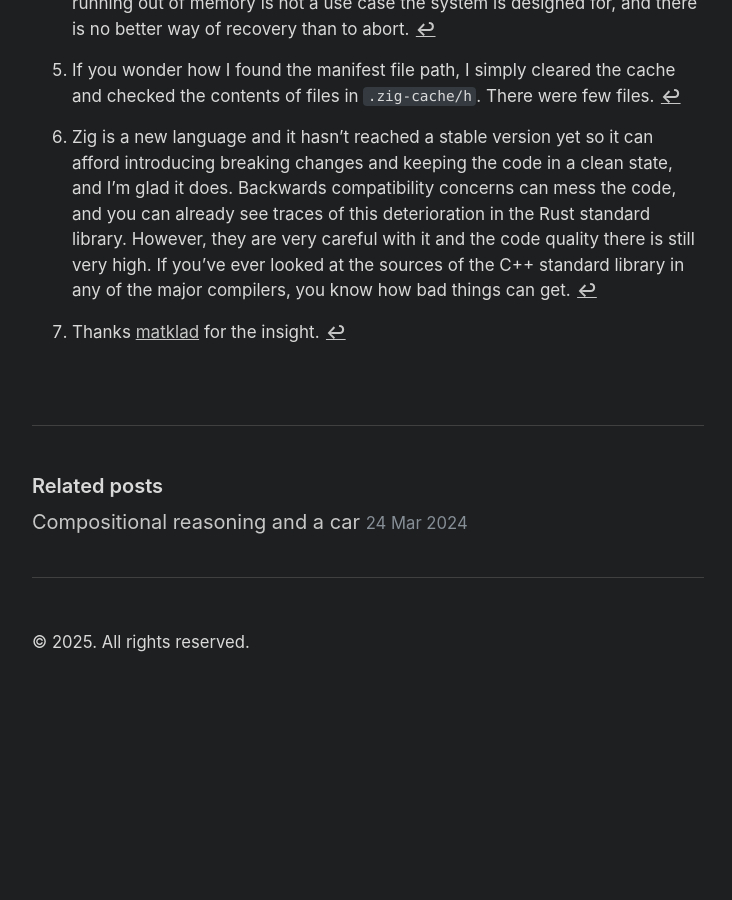
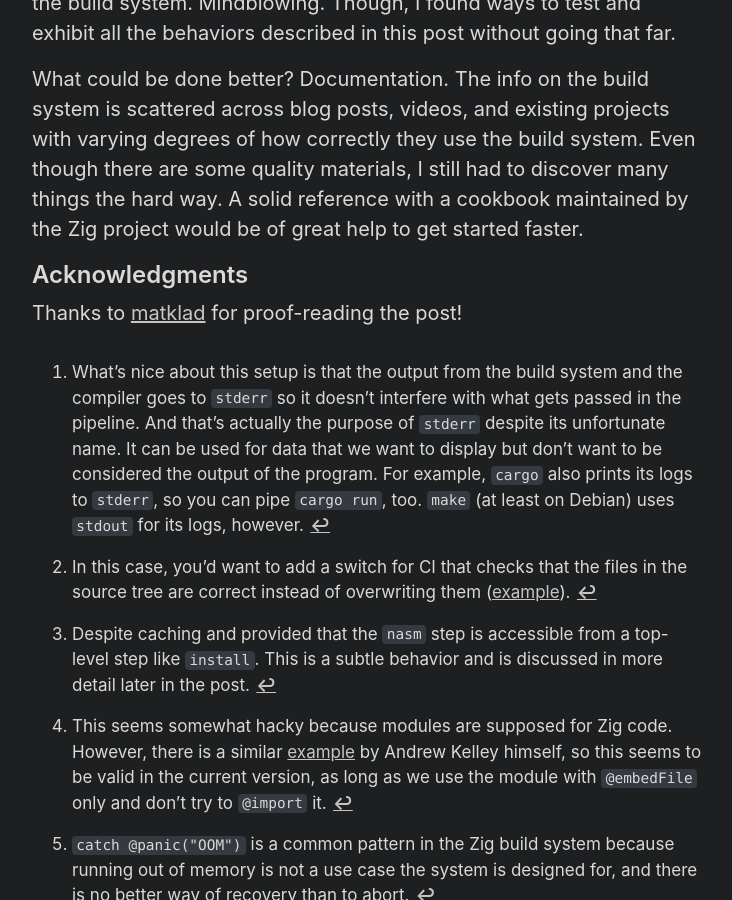
Before and after one commit to SmnTin/smntin.github.io, a Jekyll site: the page built from _posts/2025-07-13-zig-build-embed.md, in a window 1280 px wide and 900 px high, scrolled down 27982 px. Shown: the whole window, without its empty margins (272-1004 px from the left). Built offline with Jekyll 4.4.1, drawn with Linux system fonts in a browser that asks for light colours; comment, search, counter and statistics services are not loaded; before the commit the page ends 28686 px from its top, so only the background shows below that; some of the changed text lies outside the part shown.

Commit message:
Fixes to the Zig build system post

````diff
--- a/_posts/2025-07-13-zig-build-embed.md
+++ b/_posts/2025-07-13-zig-build-embed.md
@@ -114,19 +114,25 @@
 $ xxd -p src/example.bin
 4883c005
 ```
-...or by disassembling the output of the program:
+...or by disassembling the output of the program[^stderr-logs]:
 ```shell
 $ zig build run | xxd -r -p | ndisasm -b 64 -
 00000000  4883C005          add rax,byte +0x5
 ```
 
-What's nice about this setup is that the output from the build system and the compiler goes to `stderr` so it doesn't interfere with what gets passed in the pipeline.
+[^stderr-logs]: What's nice about this setup is that the output from the build system and the compiler goes to `stderr` so it doesn't interfere with what gets passed in the pipeline. And that's actually the purpose of `stderr` despite its unfortunate name. It can be used for data that we want to display but don't want to be considered the output of the program. For example, `cargo` also prints its logs to `stderr`, so you can pipe `cargo run`, too. `make` (at least on Debian) uses `stdout` for its logs, however.
 
 ## First attempt at automating the assembly process
 
 Let's add a step to the build script to run `nasm` for us:
 ```zig
-const nasm = b.addSystemCommand(&.{ "nasm", "-fbin", "-o", "src/example.bin", "src/example.asm" });
+const nasm = b.addSystemCommand(&.{
+    "nasm",
+    "-fbin",
+    "-o",
+    "src/example.bin",
+    "src/example.asm",
+});
 ```
 
 ... and make the compilation step depend on it:
@@ -246,7 +252,8 @@
 
 For now, let's try to express the idea that the file is generated:
 ```zig
-const generated_file = b.allocator.create(std.Build.GeneratedFile) catch @panic("OOM");
+const generated_file =
+    b.allocator.create(std.Build.GeneratedFile) catch @panic("OOM");
 generated_file.* = .{
     .step = &nasm.step,
     .path = "src/example.bin",
@@ -359,7 +366,12 @@
 
 Let's start with the solution right away, and then figure out how it works:
 ```zig
-const nasm = b.addSystemCommand(&.{ "nasm", "-fbin", "src/example.asm", "-o" });
+const nasm = b.addSystemCommand(&.{
+    "nasm",
+    "-fbin",
+    "src/example.asm",
+    "-o",
+});
 const example_bin_path = nasm.addOutputFileArg("example.bin");
 
 exe_mod.addAnonymousImport("example", .{
@@ -407,7 +419,10 @@
 
 Let's test with a more evident command that declaring an output file argument changes the behavior:
 ```zig
-const echo = b.addSystemCommand(&.{ "echo", "All your codebase are belong to us" });
+const echo = b.addSystemCommand(&.{
+    "echo",
+    "All your codebase are belong to us",
+});
 
 nasm.step.dependOn(&echo.step);
 ```
@@ -475,10 +490,15 @@
 
 // ...
 
-std.debug.print("cmd {s} side effects: {any}\n", .{ run.argv.items[0].bytes, has_side_effects });
+std.debug.print("cmd {s} side effects: {any}\n", .{
+    run.argv.items[0].bytes,
+    has_side_effects,
+});
 
 if (!has_side_effects and try step.cacheHitAndWatch(&man)) {
-    std.debug.print("cmd {s} cache hit\n", .{run.argv.items[0].bytes});
+    std.debug.print("cmd {s} cache hit\n", .{
+        run.argv.items[0].bytes,
+    });
 
     // cache hit, skip running command
     // ...
@@ -625,7 +645,10 @@
     // cache hit, skip running command
     const digest = man.final();
 
-    std.debug.print("cmd {s} cache hit: {s}\n", .{ run.argv.items[0].bytes, digest });
+    std.debug.print("cmd {s} cache hit: {s}\n", .{
+        run.argv.items[0].bytes,
+        digest,
+    });
 
     // ...
 ```
@@ -818,3 +841,6 @@
 [^zig-std-powerless]: Thanks [matklad](https://matklad.github.io/2025/03/19/comptime-zig-orm.html) for the insight.
 
 What could be done better? Documentation. The info on the build system is scattered across blog posts, videos, and existing projects with varying degrees of how correctly they use the build system. Even though there are some quality materials, I still had to discover many things the hard way. A solid reference with a cookbook maintained by the Zig project would be of great help to get started faster.
+
+## Acknowledgments
+Thanks to [matklad](https://matklad.github.io/) for proof-reading the post!
````
